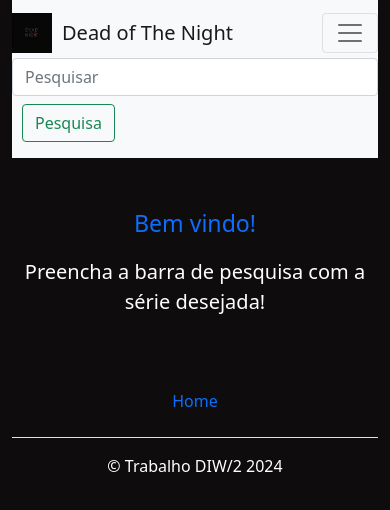
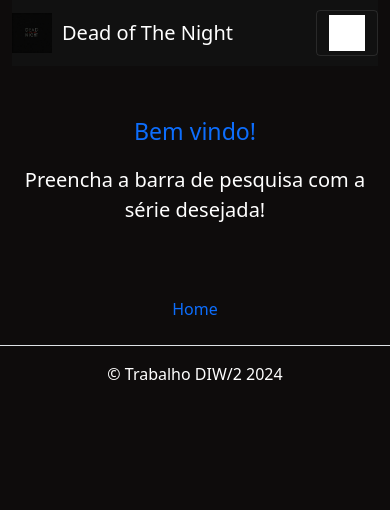
Before and after one commit to ghsfranca/firstschoolwork, a website: page public/explorador.html in a window 390 px wide. Drawn offline with nearby package versions, Linux system fonts and the light colour scheme.

Commit message:
cssfinaispt1

```diff
--- a/public/assets/css/style.css
+++ b/public/assets/css/style.css
@@ -86,3 +86,34 @@ p {
     color: white;
 
 }
+
+
+.navbar {
+    background-color: #111111;
+
+    color: white;
+
+}
+
+.navbar .navbar-brand {
+    color: white;
+
+}
+
+.navbar .navbar-toggler-icon {
+    background-color: white;
+
+    font-size: 1.5rem;
+
+}
+
+
+.navbar-nav .nav-link {
+    color: white !important;
+
+}
+
+.navbar-nav .nav-link:hover {
+    color: #dcdcdc !important;
+
+}
--- a/public/explorador.html
+++ b/public/explorador.html
@@ -7,28 +7,28 @@
     <meta charset="UTF-8">
     <meta name="viewport" content="width=device-width, initial-scale=1.0">
     <link rel="stylesheet" href="assets/css/style.css">
-    <title>Document</title>
+    <title>Explorer</title>
 </head>
 
 <body>
 
     <div class="container">
-        <nav class="navbar navbar-expand-lg navbar-light bg-light">
+        <nav class="navbar navbar-expand-lg navbar-dark" style="background-color: #111111;">
             <a class="navbar-brand d-flex align-items-center" href="index.html">
-
                 <img src="assets/img/naoeia.jpg" alt="Logo" style="height: 40px; margin-right: 10px;">
-
                 Dead of The Night
             </a>
             <button class="navbar-toggler" type="button" data-toggle="collapse" data-target="#navbarSupportedContent"
                 aria-controls="navbarSupportedContent" aria-expanded="false" aria-label="Toggle navigation">
                 <span class="navbar-toggler-icon"></span>
             </button>
+            <div class="collapse navbar-collapse justify-content-end" id="navbarSupportedContent">
                 <input class="form-control mr-sm-2" type="search" id="searchInput" placeholder="Pesquisar"
                     aria-label="Search">
-            <button class="btn btn-outline-success my-2 ml-4" id="searchButton" style="margin-left: 10px;"
-                type="submit">Pesquisa</button>
+                <button class="btn btn-outline-success my-2 ml-4" style="margin-left: 10px;" id="searchButton" type="submit">Pesquisa</button>
+            </div>
         </nav>
+    </div>
 
     <div class="d-flex align-items-center justify-content-center" id="welcome">
         <div class="text-center row">
```
Also changed, not shown: public/detalhes.html (+3 -4 lines), public/index.html (+5 -7 lines). Lines whose indentation alone changed are shown as unchanged.
